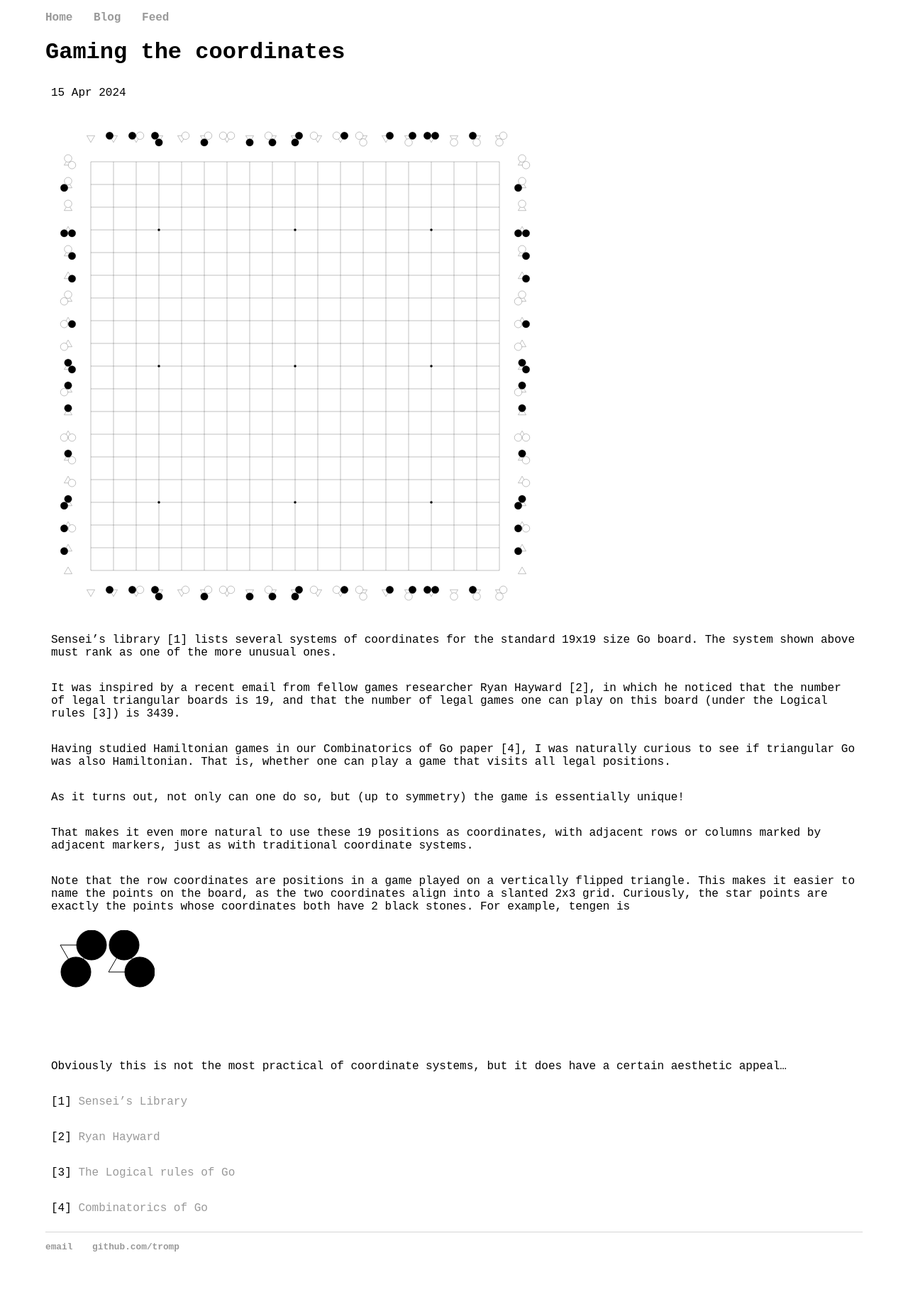
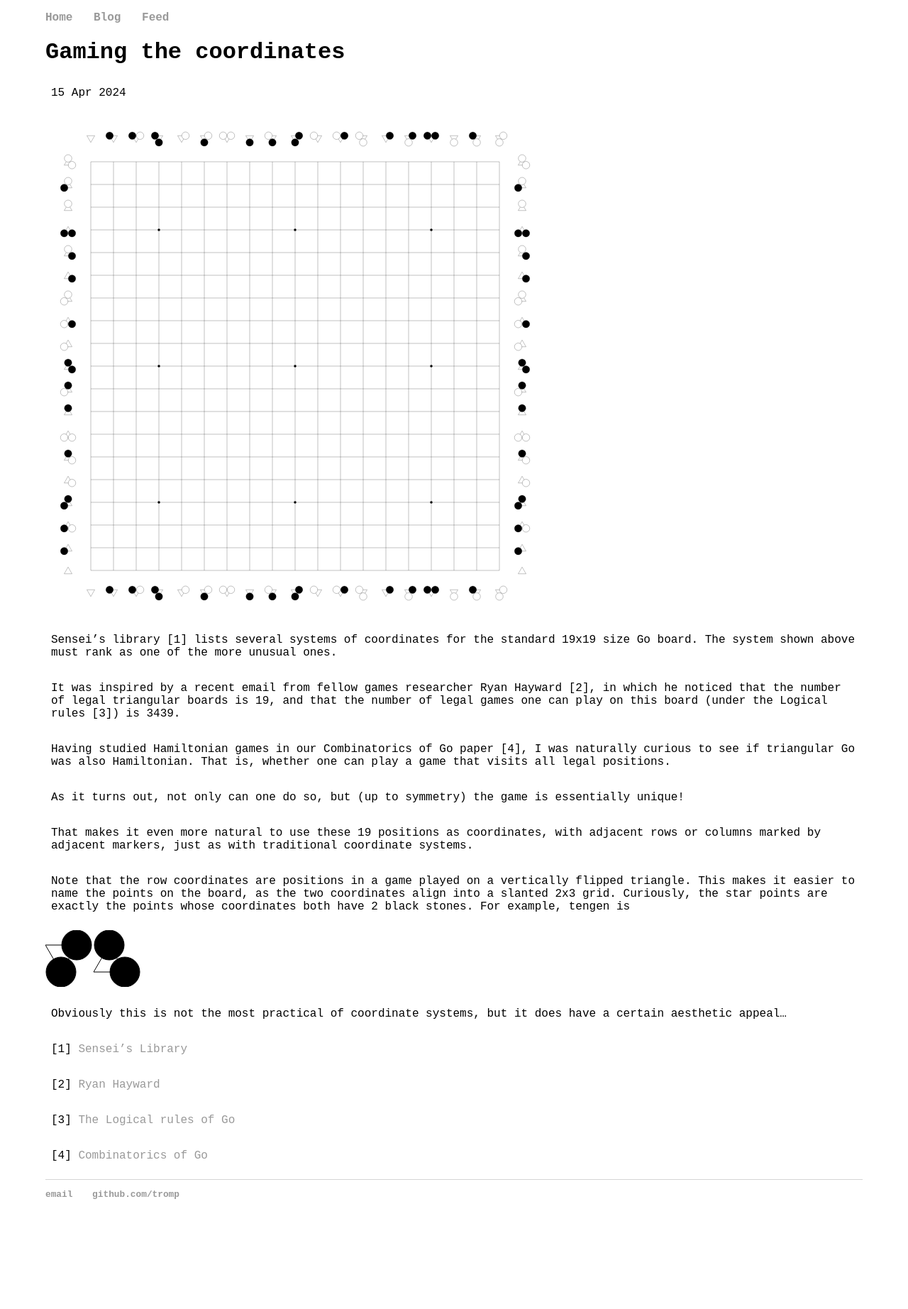
Before and after one commit to tromp/tromp.github.io, a Jekyll site: the page built from _posts/2024-04-15-gaming-the-coordinates.md, in a window 1280 px wide. Shown: the whole page at 71% size. Built offline with Jekyll 4.4.1, drawn with Linux system fonts in a browser that asks for light colours; after the commit the page ends 1771 px from its top, so only the background shows below that.

Commit message:
shrink box

```diff
--- a/_posts/2024-04-15-gaming-the-coordinates.md
+++ b/_posts/2024-04-15-gaming-the-coordinates.md
@@ -373,15 +373,13 @@ As it turns out, not only can one do so, but (up to symmetry) the game is essent
 That makes it even more natural to use these 19 positions as coordinates, with adjacent rows or columns marked by adjacent markers, just as with traditional coordinate systems.
 
 Note that the row coordinates are positions in a game played on a vertically flipped triangle. This makes it easier to name the points on the board, as the two coordinates align into a slanted 2x3 grid. Curiously, the star points are exactly the points whose coordinates both have 2 black stones. For example, tengen is
-<svg width="154" height="154" viewbox = "0 0 154 154" xmlns="http://www.w3.org/2000/svg">
-<polygon points="21,21 65,21 43,59" style="fill:white;stroke:black"/>
-<circle cx="21" cy="21" r="0" stroke="black" fill="white"/>
-<circle cx="65" cy="21" r="21" stroke="black" fill="black"/>
-<circle cx="43" cy="59" r="21" stroke="black" fill="black"/>
-<polygon points="89,59 133,59 111,21" style="fill:white;stroke:black"/>
-<circle cx="89" cy="59" r="0" stroke="black" fill="white"/>
-<circle cx="133" cy="59" r="21" stroke="black" fill="black"/>
-<circle cx="111" cy="21" r="21" stroke="black" fill="black"/>
+<svg width="154" height="80" viewbox = "0 0 154 80" xmlns="http://www.w3.org/2000/svg">
+<polygon points="0,21 44,21 22,59" style="fill:white;stroke:black"/>
+<circle cx="44" cy="21" r="21" stroke="black" fill="black"/>
+<circle cx="22" cy="59" r="21" stroke="black" fill="black"/>
+<polygon points="68,59 112,59 90,21" style="fill:white;stroke:black"/>
+<circle cx="112" cy="59" r="21" stroke="black" fill="black"/>
+<circle cx="90" cy="21" r="21" stroke="black" fill="black"/>
 </svg>
 
 Obviously this is not the most practical of coordinate systems, but it does have a certain aesthetic appeal...
```
